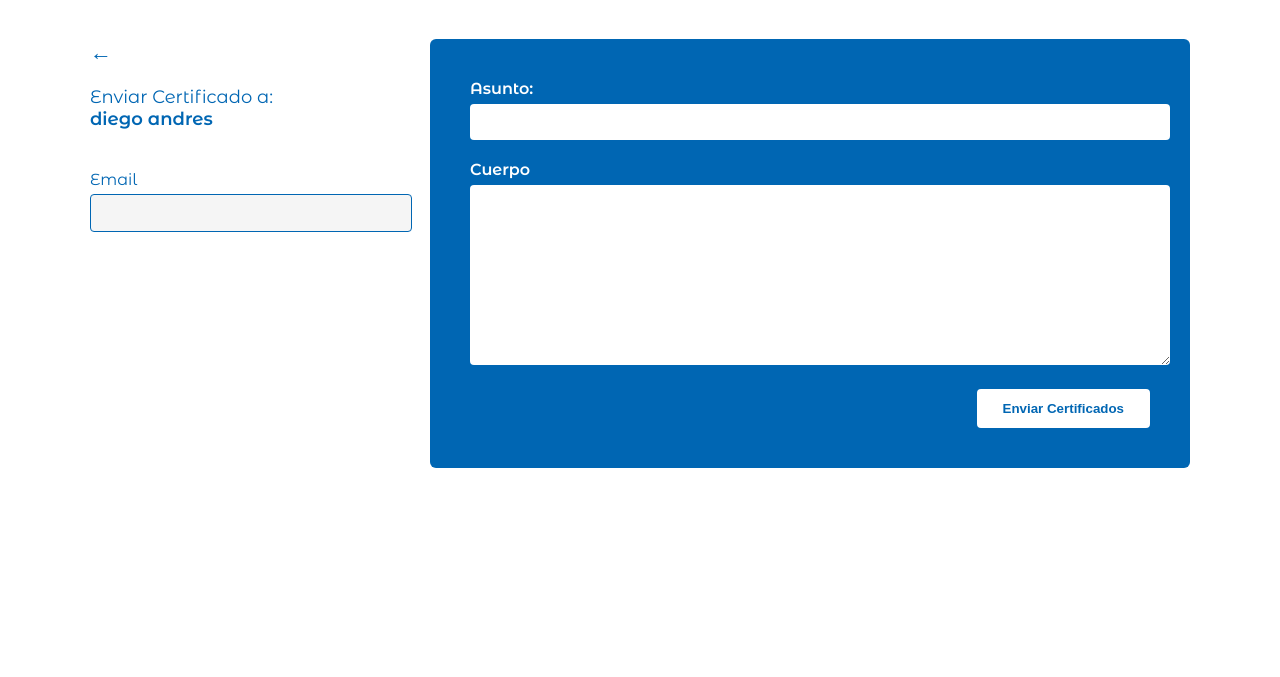
After one commit to AlanMC7650/AplicacionCertificados, a Flask app: template app/templates/Certificados/SendCertificadoUnico.html in a window 1280 px wide. The commit adds this page. Shown: the part 123-800 px from the top of the page. Run offline with Flask 3, Linux system fonts and the light colour scheme; the template is opened without the code that fills it, so the values that code supplies are empty.

Commit message:
Se mejoro el FrontEnd de Index.html, se hizo pruebas respecto al manejo de imagenes .webp y se agrego estilos a enviar certificados en /templates/Certificados/  y estilos en /static/css/certificados/

```diff
--- a/app/api/auth/__init__.py
+++ b/app/api/auth/__init__.py
@@ -2,7 +2,7 @@
 from flask import Blueprint
 
 # Creamos una instancia de la clas Blueprint
-auth_bp = Blueprint("auth", __name__, template_folder="templates")
+auth_bp = Blueprint("auth", __name__)
 
 # De este mismo directorio importamos las rutas
 from . import routes
--- a/app/api/certificate/__init__.py
+++ b/app/api/certificate/__init__.py
@@ -2,7 +2,7 @@
 from flask import Blueprint
 
 # Creamos una inistancia de la clase Blurprint
-certificate_bp = Blueprint("certificate", __name__, template_folder="templates")
+certificate_bp = Blueprint("certificate", __name__)
 
 # De este mismo directorio importamos las rutas
 from . import routes
--- a/app/api/home/__init__.py
+++ b/app/api/home/__init__.py
@@ -1,6 +1,6 @@
 from flask import Blueprint
 
-home_bp = Blueprint("home", __name__, template_folder="templates")
+home_bp = Blueprint("home", __name__)
 
 # Importamos las rutas después de definir el blueprint
 from . import routes
--- /dev/null
+++ b/app/static/css/certificados/enviar_certificado.css
@@ -0,0 +1,135 @@
+body {
+  font-family: 'Montserrat Alternates', sans-serif;
+  margin: 0;
+  background-color: white;
+}
+
+header {
+  display: flex;
+  align-items: center;
+  justify-content: space-between;
+  padding: 10px 30px;
+  border-bottom: 2px solid #0066b3;
+}
+
+.logo {
+  height: 80px;
+}
+
+.titulo {
+  flex-grow: 1;
+  text-align: center;
+  font-size: 24px;
+  font-weight: 600;
+  color: #0066b3;
+}
+
+.botones-header {
+  display: flex;
+  gap: 10px;
+}
+
+.botones-header button {
+  background-color: white;
+  color: #0066b3;
+  border: 2px solid #0066b3;
+  padding: 6px 20px;
+  font-weight: 600;
+  border-radius: 4px;
+  cursor: pointer;
+  transition: all 0.3s ease;
+}
+
+.botones-header button:hover {
+  background-color: #0066b3;
+  color: white;
+}
+
+.contenido {
+  display: flex;
+  justify-content: center;
+  gap: 40px;
+  margin: 60px auto;
+  max-width: 1100px;
+  padding: 0 30px;
+}
+
+.info-izquierda {
+  width: 300px;
+  color: #0066b3;
+}
+
+.volver {
+  font-size: 22px;
+  text-decoration: none;
+  color: #0066b3;
+}
+
+.enviar-a {
+  margin-top: 20px;
+  font-size: 18px;
+}
+
+.email-label {
+  margin-top: 40px;
+  margin-bottom: 5px;
+  font-size: 16px;
+}
+
+.email-input {
+  width: 100%;
+  padding: 10px;
+  border: 1px solid #0066b3;
+  border-radius: 4px;
+  font-size: 14px;
+  color: #333;
+  background-color: #f5f5f5;
+}
+
+.formulario {
+  background-color: #0066b3;
+  padding: 40px;
+  flex: 1;
+  border-radius: 6px;
+  color: white;
+  max-width: 700px;
+}
+
+.formulario label {
+  display: block;
+  margin-bottom: 6px;
+  font-weight: 600;
+}
+
+.formulario input[type="text"],
+.formulario textarea {
+  width: 100%;
+  padding: 10px;
+  border: none;
+  border-radius: 4px;
+  margin-bottom: 20px;
+  font-size: 14px;
+  color: #333;
+}
+
+.formulario textarea {
+  resize: vertical;
+}
+
+.boton-enviar {
+  background-color: white;
+  color: #0066b3;
+  border: 2px solid white;
+  padding: 10px 24px;
+  font-weight: 600;
+  cursor: pointer;
+  border-radius: 4px;
+  float: right;
+  transition: all 0.3s ease;
+}
+
+.boton-enviar:hover {
+  background-color: #0066b3;
+  color: white;
+  border: 2px solid white;
+}
--- /dev/null
+++ b/app/templates/Certificados/SendCertificadoUnico.html
@@ -0,0 +1,46 @@
+<!DOCTYPE html>
+<html lang="es">
+<head>
+  <meta charset="UTF-8" />
+  <title>Enviar Certificado</title>
+  <link rel="stylesheet" href="/static/css/enviar_certificado.css">
+  <link href="https://fonts.googleapis.com/css2?family=Montserrat+Alternates:wght@400;600&display=swap" rel="stylesheet">
+</head>
+<body>
+
+  <header>
+    <img src="{{ url_for('static', filename='img/unesco.png') }}" alt="Logo UNESCO" class="logo">
+
+    <div class="titulo">GESTIÓN COORDINADOR</div>
+
+    <div class="botones-header">
+      <button onclick="location.href='/coordinador'">Coordinador</button>
+      <button onclick="location.href='/logout'">Cerrar Sesión</button>
+    </div>
+
+    <img src="{{ url_for('static', filename='img/logo_umsa.png') }}" alt="Logo UMSA" class="logo">
+  </header>
+
+  <main class="contenido">
+
+    <div class="info-izquierda">
+      <a href="javascript:history.back()" class="volver">←</a>
+      <p class="enviar-a">Enviar Certificado a:<br> <strong>diego andres</strong></p>
+      <p class="email-label">Email</p>
+      <input type="email" class="email-input">
+    </div>
+
+    <form method="POST" class="formulario">
+      <label for="asunto">Asunto:</label>
+      <input type="text" id="asunto" name="asunto" required>
+
+      <label for="mensaje">Cuerpo</label>
+      <textarea id="mensaje" name="mensaje" rows="10" required></textarea>
+
+      <button type="submit" class="boton-enviar">Enviar Certificados</button>
+    </form>
+
+  </main>
+
+</body>
+</html>
```
Also changed, not shown: app/static/css/certificados/style-certificados-General.css (added, +115 -0 lines), app/static/css/styleinicio.css (+74 -13 lines), app/templates/Certificados/SendMuchos Certificados.html (added, +39 -0 lines), app/templates/hechopormichael/reset_password.html (deleted, +0 -16 lines), app/templates/hechopormichael/send_bulk_certificate.html (deleted, +0 -28 lines), app/templates/hechopormichael/send_certificate.html (deleted, +0 -21 lines), app/templates/index.html (+21 -19 lines), app/static/images/Lapaz-city.webp (added), app/static/images/TWAS_Logo.webp (added), app/static/images/logo-UNESCO.png (deleted), app/static/images/umsalogo.png (deleted), app/static/images/umsalogo.webp (added), app/templates/ForgotPassword/ResetPassword.html (renamed from app/templates/ForgotPassword/ForgotPasswordverificado.html).
